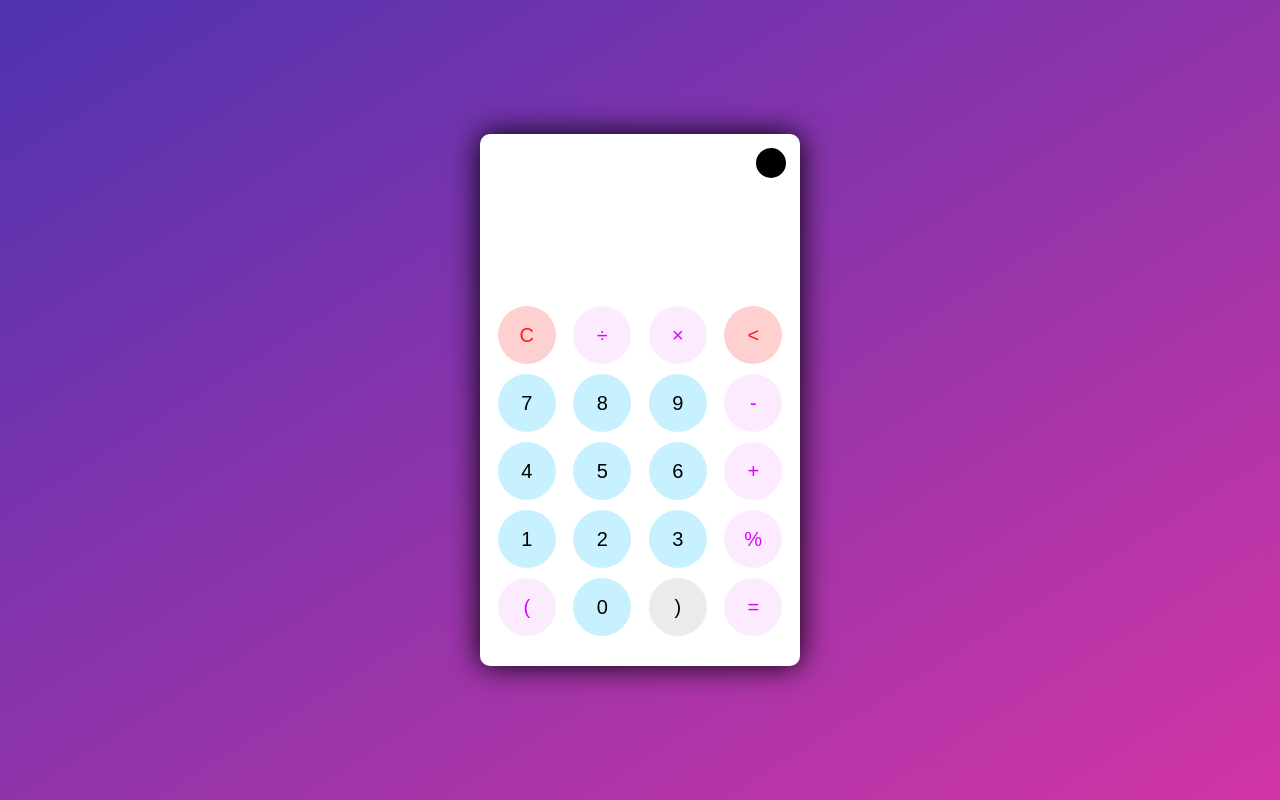
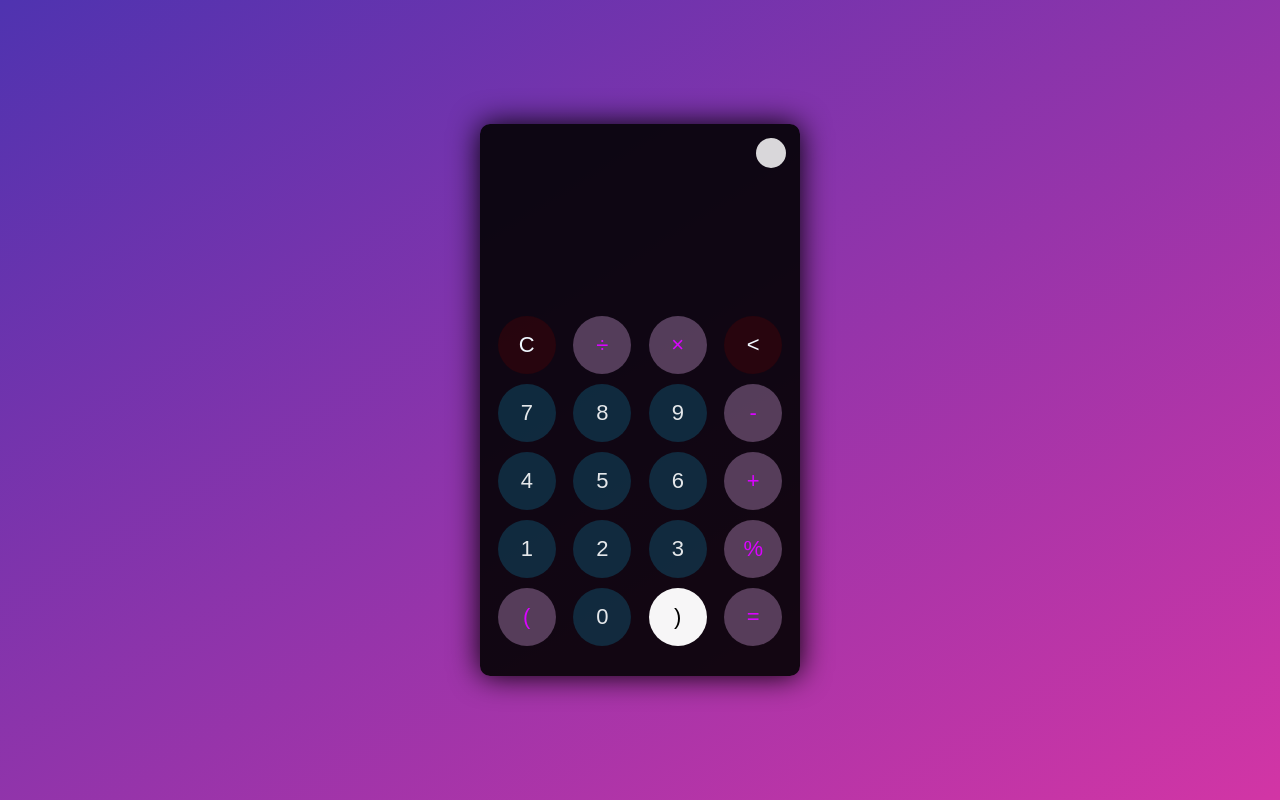
Before and after one commit to aryannxroot/CODING_SAMURAI_INTERNSHIP_TASK_1, a plain HTML site: page index.html in a window 1280 px wide. Drawn offline with Linux system fonts and the light colour scheme.

Commit message:
Added light and dark mode toggle button

```diff
--- a/calc.js
+++ b/calc.js
@@ -1,3 +1,13 @@
+function checkifdivzero(pmtr){
+    for(let i = 0; i < pmtr.length; i++){
+        if(((pmtr[i]==='%' || pmtr[i]==='/') && (i!== pmtr.length-1) ) && pmtr[i+1]==='0'){
+            return true;
+        }
+    }
+    return false;
+}
+
+
 const input = document.querySelector('.input-field')
 const buttons = document.querySelectorAll('button');
 
@@ -20,12 +30,18 @@ buttons.forEach((button) => {
     })
 })
 
+const togglebtn = document.querySelector('.js-toggler-btn');
+const calculator = document.querySelector('.calculator');
+const inputFieldContainer = document.querySelector('.input-container');
+const calculatorBtns = document.querySelector('.calculator-buttons');
 
-function checkifdivzero(pmtr){
-    for(let i = 0; i < pmtr.length; i++){
-        if(((pmtr[i]==='%' || pmtr[i]==='/') && (i!== pmtr.length-1) ) && pmtr[i+1]==='0'){
-            return true;
-        }
-    }
-    return false;
-}
+console.log(togglebtn);
+console.log(calculator);
+console.log(inputFieldContainer);
+console.log(calculatorBtns);
+
+togglebtn.addEventListener('click', () => {
+    calculator.classList.toggle('js-dark-calculator');
+    inputFieldContainer.classList.toggle('js-dark-input-field');
+    calculatorBtns.classList.toggle('js-dark-calculator-buttons');
+})
--- a/index.html
+++ b/index.html
@@ -8,14 +8,14 @@
 </head>
 <body>
     <div class="container">
-        <div class="calculator">
+        <div class="calculator js-dark-calculator">
             <div class="dark-light-mode">
-                <button></button>
+                <button class="js-toggler-btn"></button>
             </div>
-            <div class="input-container">
+            <div class="input-container js-dark-input-field">
                 <input class="input-field" type="text">
             </div>
-            <div class="calculator-buttons">
+            <div class="calculator-buttons js-dark-calculator-buttons">
                 <button id="clear">C</button>
                 <button class="operation" id="/">&divide;</button>
                 <button class="operation" id="*">&times;</button>
--- a/style.css
+++ b/style.css
@@ -3,6 +3,7 @@ body{
     margin: 0;
     padding: 0;
     font-family: sans-serif;
+    transition: all 0.5 ease;
 }
 
 .container{
@@ -54,8 +55,8 @@ body{
 }
 .calculator .input-container input{
     /* background-color: green; */
-    width: 200px;
-    height: 30px;
+    width: 100%;
+    height: 50px;
     font-size: 26px;
     border-radius: 6px;
     border: none;
@@ -80,7 +81,7 @@ body{
     border-radius: 29px;
     border: none;
     text-align: center;
-    font-size: 20px;
+    font-size: 22px;
     cursor: pointer;
     transition: all 0.2s ease;
     /* border: 2px solid red; */
@@ -100,10 +101,42 @@ body{
     color: rgb(255, 26, 26);
 }
 .numbers{
-    background-color: rgba(74, 210, 255, 0.3);
+    background-color: hwb(195 29% 0% / 0.3);
 }
 
 #\){
     background-color: rgba(190, 190, 190, 0.3);
     color: black;
 }
+
+
+.js-dark-calculator{
+    background: rgba(0, 0, 0, 0.89);
+}
+
+.js-dark-calculator .dark-light-mode .js-toggler-btn {
+    background: #ffffffd7;
+}
+.js-dark-calculator .js-dark-input-field input{
+    background: transparent;
+    color: aliceblue;
+}
+.js-dark-calculator .js-dark-calculator-buttons .numbers
+{
+    background-color: rgba(17, 127, 163, 0.3);
+    color: rgba(255, 255, 255, 0.889);
+}
+.js-dark-calculator .js-dark-calculator-buttons #backspace{
+
+    background-color: rgba(88, 5, 5, 0.338);
+    color: aliceblue;
+}
+.js-dark-calculator .js-dark-calculator-buttons #clear{
+
+    background-color: rgba(88, 5, 5, 0.338);
+    color: aliceblue;
+}
+.js-dark-calculator .js-dark-calculator-buttons #\){
+    background-color: rgba(255, 255, 255, 0.964);
+    color: black;
+}
```
